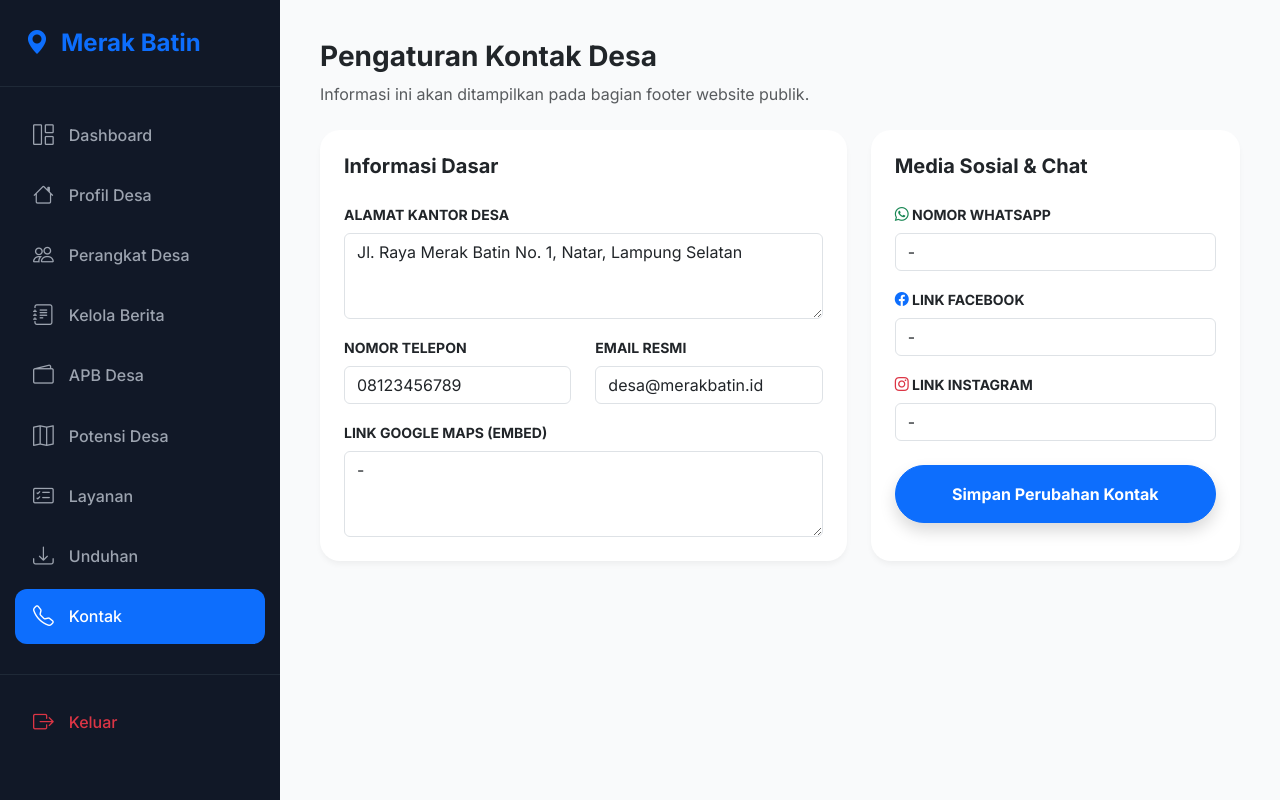
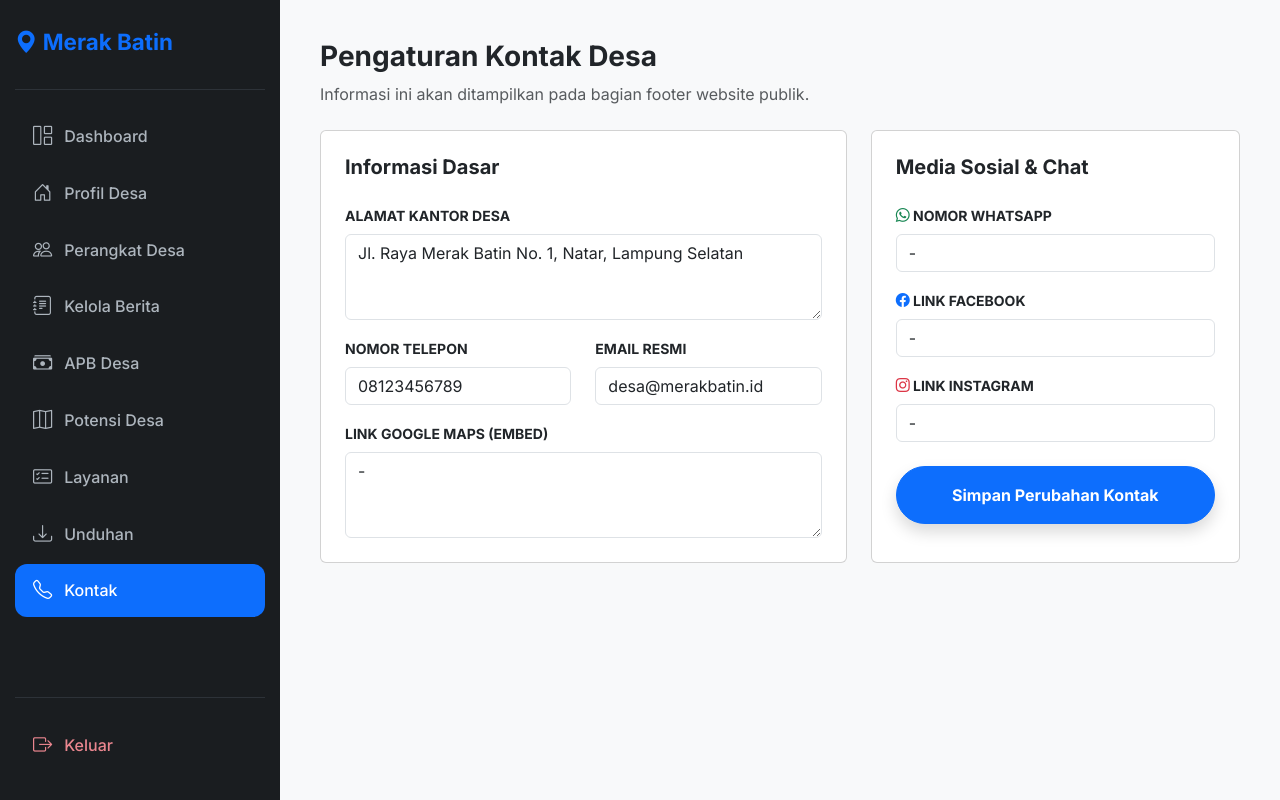
Before and after one commit to Fayiz-Akbar/Website-Desa-Merak-Batin, a PHP site: page /admin/manage-kontak.php in a window 1280 px wide. Run offline with PHP 8.4, Linux system fonts and the light colour scheme; a user stored in the database is signed in; data comes from the database, SQL or seed files in the repository.

Commit message:
update fitur kontak dan perbaikan manage0unduhan

```diff
--- a/admin/manage-kontak.php
+++ b/admin/manage-kontak.php
@@ -42,37 +42,130 @@ $data = mysqli_fetch_assoc($res);
     <link rel="stylesheet" href="https://cdn.jsdelivr.net/npm/bootstrap-icons@1.11.0/font/bootstrap-icons.css">
 
     <style>
-        :root { --sidebar-bg: #111827; --active-blue: #0d6efd; }
-        body { font-family: 'Inter', sans-serif; background-color: #f9fafb; }
-        .sidebar { width: 280px; background: var(--sidebar-bg); height: 100vh; position: fixed; display: flex; flex-direction: column; padding: 25px 0; z-index: 1000; transition: 0.3s; }
-        .sidebar-brand { color: var(--active-blue); font-weight: 800; font-size: 1.5rem; padding: 0 25px 25px; border-bottom: 1px solid #1f2937; margin-bottom: 20px; display: flex; align-items: center; gap: 12px; }
-        .sidebar-menu { flex-grow: 1; list-style: none; padding: 0 15px; overflow-y: auto; }
-        .nav-link { color: #9ca3af; padding: 12px 18px; border-radius: 12px; display: flex; align-items: center; transition: 0.3s; font-weight: 500; text-decoration: none; margin-bottom: 5px; }
-        .nav-link i { font-size: 1.3rem; margin-right: 15px; }
-        .nav-link:hover { color: #fff; background: rgba(255,255,255,0.05); }
-        .nav-link.active { background: var(--active-blue); color: #fff !important; }
-        .logout-section { margin-top: auto; padding: 20px 15px; border-top: 1px solid #1f2937; }
-        .main-content { margin-left: 280px; padding: 40px; }
-        .card-premium { border: none; border-radius: 20px; box-shadow: 0 4px 6px -1px rgba(0,0,0,0.05); background: #fff; }
+     :root { --sidebar-bg: #1a1d20; --active-blue: #0d6efd; }
+        body { font-family: 'Inter', sans-serif; background-color: #f8f9fa; }
+
+        /* Sidebar Styling */
+        .sidebar {
+            width: 280px;
+            background: var(--sidebar-bg);
+            height: 100vh;
+            position: fixed;
+            display: flex;
+            flex-direction: column;
+            padding: 25px 15px;
+            transition: all 0.3s;
+            z-index: 1000;
+            overflow: hidden; /* Prevent sidebar from scrolling */
+        }
+
+        .sidebar-brand {
+            color: var(--active-blue);
+            font-weight: 700;
+            font-size: 1.4rem;
+            padding-bottom: 30px;
+            border-bottom: 1px solid #2d3238;
+            margin-bottom: 20px;
+            flex-shrink: 0; /* Prevent brand from shrinking */
+        }
+
+        .sidebar-menu {
+            flex-grow: 1;
+            list-style: none;
+            padding: 0;
+            margin: 0;
+            overflow-y: auto; /* Only menu scrolls */
+            overflow-x: hidden;
+            /* Custom scrollbar */
+            scrollbar-width: thin;
+            scrollbar-color: rgba(255, 255, 255, 0.2) transparent;
+        }
+
+        /* Webkit scrollbar styling */
+        .sidebar-menu::-webkit-scrollbar {
+            width: 6px;
+        }
+
+        .sidebar-menu::-webkit-scrollbar-track {
+            background: transparent;
+        }
+
+        .sidebar-menu::-webkit-scrollbar-thumb {
+            background-color: rgba(255, 255, 255, 0.2);
+            border-radius: 10px;
+        }
+
+        .sidebar-menu::-webkit-scrollbar-thumb:hover {
+            background-color: rgba(255, 255, 255, 0.3);
+        }
+
+        .nav-link {
+            color: #adb5bd;
+            padding: 12px 18px;
+            border-radius: 12px;
+            display: flex;
+            align-items: center;
+            transition: 0.3s;
+            font-weight: 500;
+            margin-bottom: 4px;
+            white-space: nowrap; /* Prevent text wrapping */
+        }
+        .nav-link i { font-size: 1.2rem; margin-right: 12px; }
+        .nav-link:hover, .nav-link.active { background: rgba(13, 110, 253, 0.15); color: var(--active-blue); }
+        .nav-link.active { background: var(--active-blue); color: #fff; }
+
+        /* Logout Section (Fixed at bottom) */
+        .logout-section {
+            margin-top: auto;
+            padding-top: 20px;
+            border-top: 1px solid #2d3238;
+            flex-shrink: 0; /* Prevent logout from shrinking */
+            background: var(--sidebar-bg); /* Ensure background consistency */
+        }
+        .logout-link { color: #ea868f !important; }
+        .logout-link:hover { background: rgba(234, 134, 143, 0.1); }
+
+        /* Layout Responsif */
+        .main-content { margin-left: 280px; padding: 40px; transition: 0.3s; }
+        .mobile-header { display: none; background: #fff; padding: 15px 20px; border-bottom: 1px solid #dee2e6; }
+
+        @media (max-width: 991.98px) {
+            .sidebar { transform: translateX(-100%); }
+            .sidebar.active { transform: translateX(0); }
+            .main-content { margin-left: 0; padding: 20px; }
+            .mobile-header { display: flex; justify-content: space-between; align-items: center; position: sticky; top: 0; z-index: 999; }
+        }
+
+        .stat-card { border: none; border-radius: 20px; padding: 30px; box-shadow: 0 10px 30px rgba(0,0,0,0.03); transition: 0.3s; }
+        .stat-card:hover { transform: translateY(-5px); }
     </style>
 </head>
 <body>
 
+<div class="mobile-header">
+    <span class="fw-bold text-primary">Admin Merak Batin</span>
+    <button class="btn btn-primary" id="sidebarToggle"><i class="bi bi-list"></i></button>
+</div>
+
 <div class="d-flex">
-    <nav class="sidebar">
-        <div class="sidebar-brand"><i class="bi bi-geo-alt-fill"></i><span>Merak Batin</span></div>
-        <div class="sidebar-menu">
-            <a href="index.php" class="nav-link"><i class="bi bi-grid-1x2"></i> Dashboard</a>
-            <a href="manage-profil.php" class="nav-link"><i class="bi bi-house"></i> Profil Desa</a>
-            <a href="manage-struktur.php" class="nav-link"><i class="bi bi-people"></i> Perangkat Desa</a>
-            <a href="manage-berita.php" class="nav-link"><i class="bi bi-journal-text"></i> Kelola Berita</a>
-            <a href="manage-apbdesa.php" class="nav-link"><i class="bi bi-wallet2"></i> APB Desa</a>
-            <a href="manage-potensi.php" class="nav-link"><i class="bi bi-map"></i> Potensi Desa</a>
-            <a href="manage-prosedur.php" class="nav-link"><i class="bi bi-card-checklist"></i> Layanan</a>
-            <a href="manage-unduhan.php" class="nav-link"><i class="bi bi-download"></i> Unduhan</a>
-            <a href="manage-kontak.php" class="nav-link active"><i class="bi bi-telephone"></i> Kontak</a>
+    <nav class="sidebar" id="sidebar">
+        <div class="sidebar-brand"><i class="bi bi-geo-alt-fill"></i> Merak Batin</div>
+
+        <ul class="sidebar-menu">
+            <li><a href="index.php" class="nav-link"><i class="bi bi-grid-1x2"></i> Dashboard</a></li>
+            <li><a href="manage-profil.php" class="nav-link"><i class="bi bi-house-door"></i> Profil Desa</a></li>
+            <li><a href="manage-struktur.php" class="nav-link"><i class="bi bi-people"></i> Perangkat Desa</a></li>
+            <li><a href="manage-berita.php" class="nav-link"><i class="bi bi-journal-text"></i> Kelola Berita</a></li>
+            <li><a href="manage-apbdesa.php" class="nav-link"><i class="bi bi-cash-stack"></i> APB Desa</a></li>
+            <li><a href="manage-potensi.php" class="nav-link"><i class="bi bi-map"></i> Potensi Desa</a></li>
+            <li><a href="manage-prosedur.php" class="nav-link"><i class="bi bi-card-checklist"></i> Layanan</a></li>
+            <li><a href="manage-unduhan.php" class="nav-link"><i class="bi bi-download"></i> Unduhan</a></li>
+            <li><a href="manage-kontak.php" class="nav-link active"><i class="bi bi-telephone"></i> Kontak</a></li>
+        </ul>
+
+        <div class="logout-section">
+            <a href="logout.php" class="nav-link logout-link"><i class="bi bi-box-arrow-right"></i> Keluar</a>
         </div>
-        <div class="logout-section"><a href="logout.php" class="nav-link text-danger"><i class="bi bi-box-arrow-right"></i> Keluar</a></div>
     </nav>
 
     <main class="main-content w-100">
```
Also changed, not shown: admin/manage-unduhan.php (+38 -28 lines), 2 other files.
